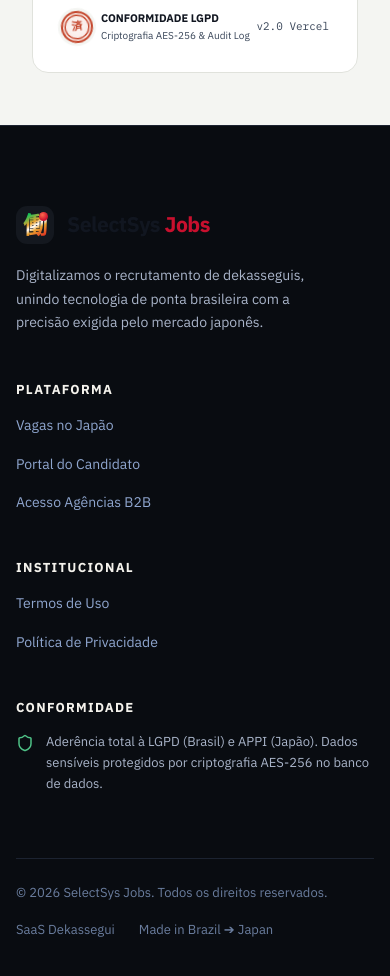
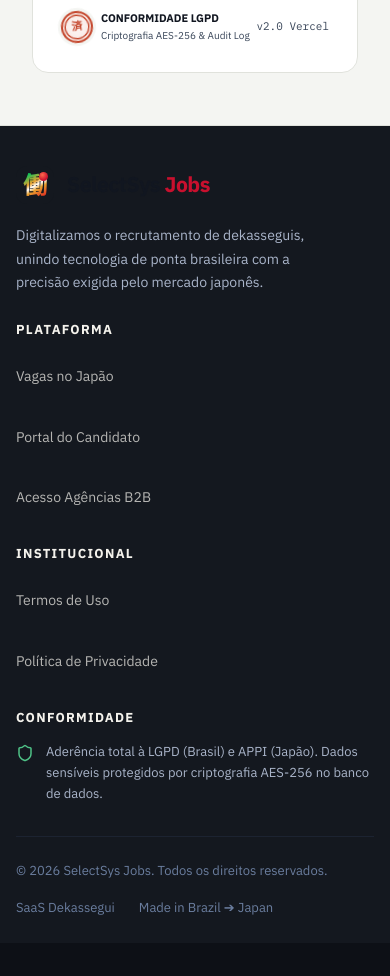
Before and after one commit to MaldivaSky/selectSys-Jobs, a React (Vite) app in the folder app/: page /login in a window 390 px wide. Shown: the part 940-1916 px from the top of the page. After the commit the page ends 1883 px from the top, so only its background shows below. Built offline with nearby package versions, Linux system fonts and the light colour scheme; no server answers; a web font is replaced by a local one.

Commit message:
feat(shell): otimizar navegacao responsiva, suporte a rotas admin white-label e acessibilidade de toque

```diff
--- a/app/src/App.tsx
+++ b/app/src/App.tsx
@@ -24,7 +24,14 @@ import type { Language } from './translations';
 
 function AppLayout({ lang, setLang }: { lang: Language, setLang: (l: Language) => void }) {
   const location = useLocation();
-  const isWhiteLabelRoute = location.pathname.startsWith('/c/') || location.pathname === '/candidato';
+  /* Rotas white-label: o ambiente pertence à agência (ou ao candidato dela),
+     então a navbar e o rodapé institucionais do SelectSys não entram. O painel
+     do tenant precisa disso: com a barra "Entrar / Proposta comercial" por cima,
+     a marca do cliente vira um detalhe no meio da nossa. */
+  const isWhiteLabelRoute =
+    location.pathname.startsWith('/c/') ||
+    location.pathname === '/candidato' ||
+    location.pathname.startsWith('/admin');
 
   return (
     <div className="ssj-shell">
--- a/app/src/brand/BrandMark.tsx
+++ b/app/src/brand/BrandMark.tsx
@@ -108,6 +108,7 @@ export function BrandLockup({ size = 40, tone = 'auto', withTagline = false, cla
         </span>
         {withTagline && (
           <span
+            className="ssj-nav__brand-tagline"
             style={{
               fontFamily: 'var(--ssj-font-mono)',
               fontSize: Math.max(12, size * 0.28),
--- a/app/src/components/Footer.tsx
+++ b/app/src/components/Footer.tsx
@@ -7,10 +7,10 @@ import { Link } from 'react-router-dom';
 export function Footer() {
 
   return (
-    <footer style={{ backgroundColor: '#090c11', color: '#8fa6cf', paddingTop: '80px', paddingBottom: '40px', borderTop: '1px solid #1c2331', fontFamily: 'var(--ssj-font-sans)' }}>
+    <footer className="ssj-rodape">
       <div className="ssj-container">
 
-        <div style={{ display: 'grid', gridTemplateColumns: 'repeat(auto-fit, minmax(240px, 1fr))', gap: '48px', marginBottom: '64px' }}>
+        <div style={{ display: 'grid', gridTemplateColumns: 'repeat(auto-fit, minmax(min(240px, 100%), 1fr))', gap: 'clamp(28px, 6vw, 48px)', marginBottom: 'clamp(32px, 7vw, 64px)' }}>
 
           {/* Coluna 1: Marca e Missão */}
           <div style={{ display: 'flex', flexDirection: 'column', gap: '20px' }}>
@@ -22,22 +22,22 @@ export function Footer() {
 
           {/* Coluna 2: Plataforma */}
           <div style={{ display: 'flex', flexDirection: 'column', gap: '16px' }}>
-            <h4 style={{ color: '#f4f2ec', fontSize: '13px', fontWeight: 700, textTransform: 'uppercase', letterSpacing: '0.1em' }}>Plataforma</h4>
-            <Link to="/vagas" style={{ color: '#8fa6cf', fontSize: '14px', textDecoration: 'none', transition: 'color 0.2s' }}>Vagas no Japão</Link>
-            <Link to="/candidato" style={{ color: '#8fa6cf', fontSize: '14px', textDecoration: 'none', transition: 'color 0.2s' }}>Portal do Candidato</Link>
-            <Link to="/login" style={{ color: '#8fa6cf', fontSize: '14px', textDecoration: 'none', transition: 'color 0.2s' }}>Acesso Agências B2B</Link>
+            <h4 className="ssj-rodape__titulo">Plataforma</h4>
+            <Link to="/vagas" className="ssj-rodape__link">Vagas no Japão</Link>
+            <Link to="/candidato" className="ssj-rodape__link">Portal do Candidato</Link>
+            <Link to="/login" className="ssj-rodape__link">Acesso Agências B2B</Link>
           </div>
 
           {/* Coluna 3: Institucional */}
           <div style={{ display: 'flex', flexDirection: 'column', gap: '16px' }}>
-            <h4 style={{ color: '#f4f2ec', fontSize: '13px', fontWeight: 700, textTransform: 'uppercase', letterSpacing: '0.1em' }}>Institucional</h4>
-            <Link to="/termos" style={{ color: '#8fa6cf', fontSize: '14px', textDecoration: 'none', transition: 'color 0.2s' }}>Termos de Uso</Link>
-            <Link to="/privacidade" style={{ color: '#8fa6cf', fontSize: '14px', textDecoration: 'none', transition: 'color 0.2s' }}>Política de Privacidade</Link>
+            <h4 className="ssj-rodape__titulo">Institucional</h4>
+            <Link to="/termos" className="ssj-rodape__link">Termos de Uso</Link>
+            <Link to="/privacidade" className="ssj-rodape__link">Política de Privacidade</Link>
           </div>
 
           {/* Coluna 4: Conformidade */}
           <div style={{ display: 'flex', flexDirection: 'column', gap: '16px' }}>
-            <h4 style={{ color: '#f4f2ec', fontSize: '13px', fontWeight: 700, textTransform: 'uppercase', letterSpacing: '0.1em' }}>Conformidade</h4>
+            <h4 className="ssj-rodape__titulo">Conformidade</h4>
             <div style={{ display: 'flex', alignItems: 'flex-start', gap: '12px', color: '#a9b4c9' }}>
               <Shield size={18} style={{ color: '#4fc287', flexShrink: 0, marginTop: '2px' }} />
               <p style={{ fontSize: '13px', lineHeight: 1.6, margin: 0 }}>
--- a/app/src/components/Navbar.tsx
+++ b/app/src/components/Navbar.tsx
@@ -48,7 +48,9 @@ export function Navbar({ lang: _lang }: NavbarProps) {
       <div className="ssj-container">
         <div className="ssj-nav__bar">
           <Link to="/" aria-label={`${BRAND.name} — início`} style={{ display: 'inline-flex', flex: 'none' }}>
-            <BrandLockup size={44} withTagline />
+            {/* Sem tagline no celular: o lockup completo come 257px dos 375px
+                da tela e é o que empurrava a barra para fora do viewport. */}
+            <BrandLockup size={44} withTagline className="ssj-nav__brand" />
           </Link>
 
           <nav className="ssj-nav__links" aria-label="Navegação principal">
@@ -69,7 +71,6 @@ export function Navbar({ lang: _lang }: NavbarProps) {
               onClick={alternar}
               aria-label={escuro ? 'Mudar para tema claro' : 'Mudar para tema escuro'}
               title={escuro ? 'Tema claro' : 'Tema escuro'}
-              style={{ width: 40, height: 40, borderRadius: 20 }}
             >
               {escuro ? <Sun size={17} style={{ color: 'var(--ssj-ambar)' }} /> : <Moon size={17} style={{ color: 'var(--ssj-indigo)' }} />}
             </button>
@@ -88,7 +89,6 @@ export function Navbar({ lang: _lang }: NavbarProps) {
               onClick={() => setGaveta((v) => !v)}
               aria-expanded={gaveta}
               aria-label={gaveta ? 'Fechar menu' : 'Abrir menu'}
-              style={{ width: 40, height: 40, borderRadius: 20 }}
             >
               {gaveta ? <X size={18} /> : <Menu size={18} />}
             </button>
```
